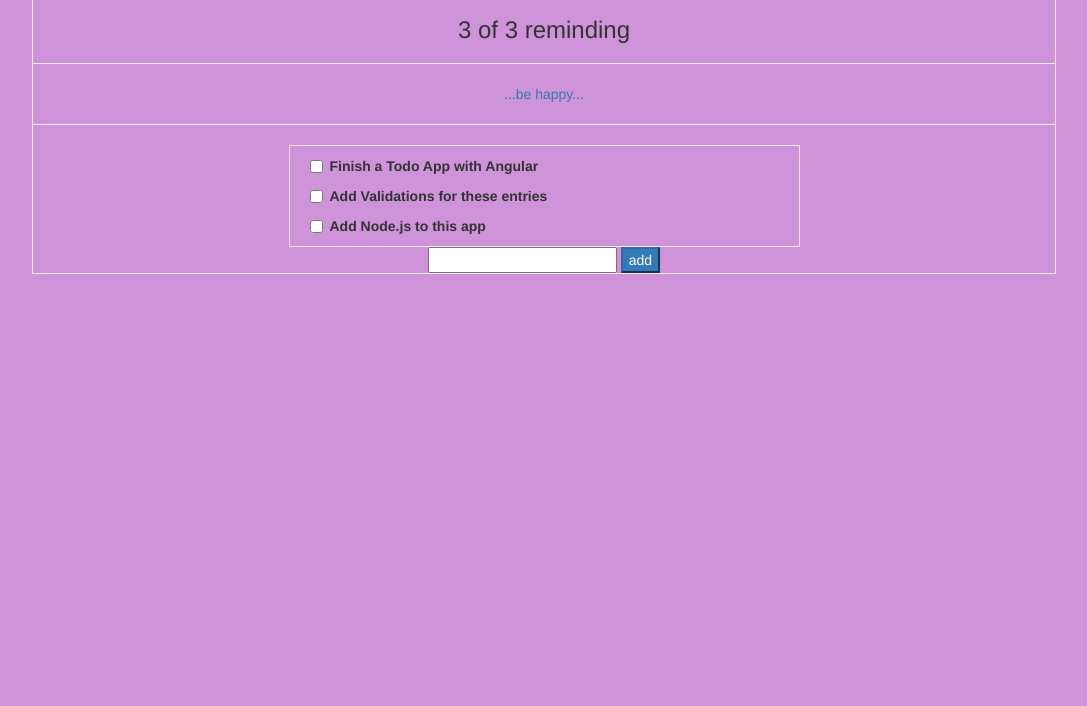
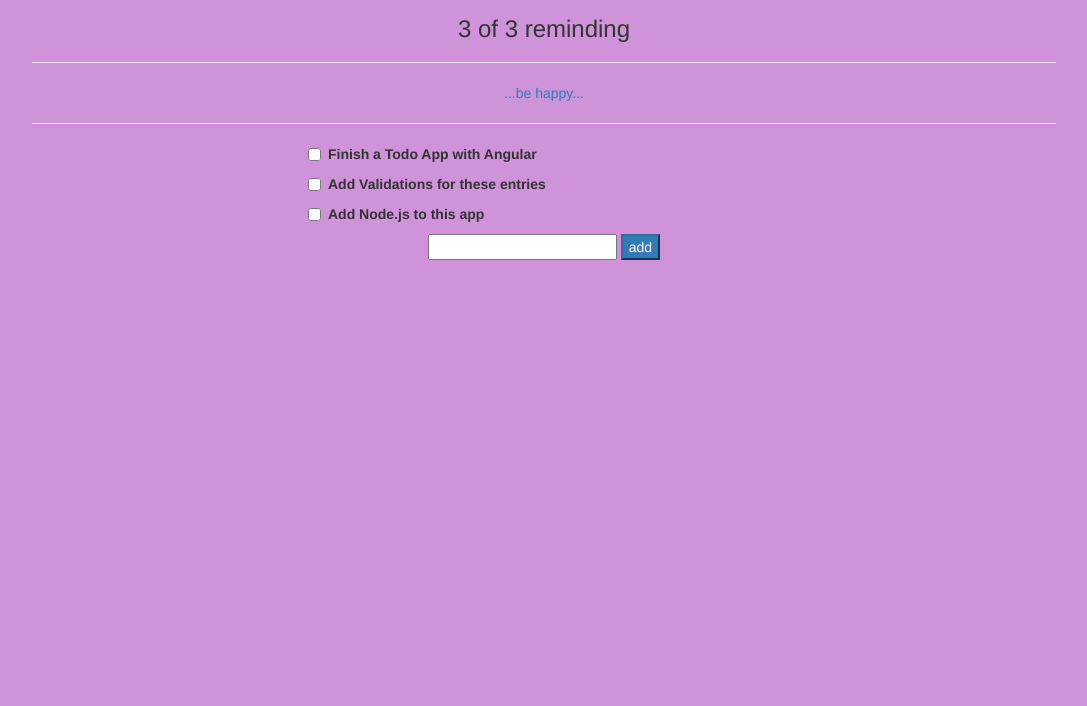
Before and after one commit to yolixtly/angular-flex-week, a plain HTML site: page fundamentals/index.html in a window 1280 px wide. Shown: the part 94-800 px from the top of the page, without its empty margins (96-1183 px from the left). Drawn offline with nearby package versions, Linux system fonts and the light colour scheme.

Commit message:
clean code

```diff
--- a/fundamentals/yoli-todo.css
+++ b/fundamentals/yoli-todo.css
@@ -3,13 +3,13 @@ body {
 	margin: 0 auto;
 	width: 80%;
 	text-align: center;
-	border: #FCE4EC solid 1px;
+	// border: #FCE4EC solid 1px;
 }
 ul {
 	list-style: none;
 	text-align: left;
 	width: 50%;
-	border: #FCE4EC solid 1px;
+	// border: #FCE4EC solid 1px;
 	margin: 0 auto;
 }
 .done-true {
```
Also changed, not shown: fundamentals/index.html (+0 -27 lines), fundamentals/yoli-todo.js (+2 -5 lines).
